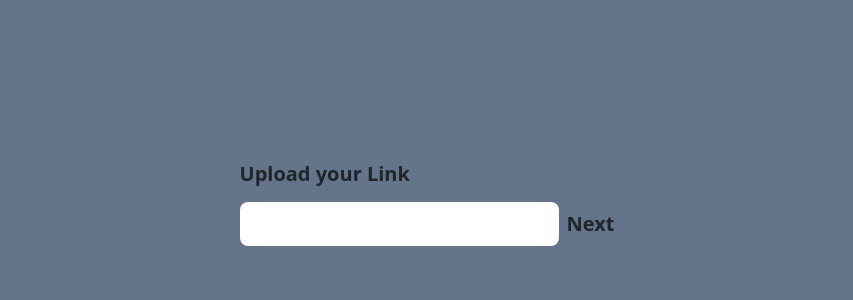
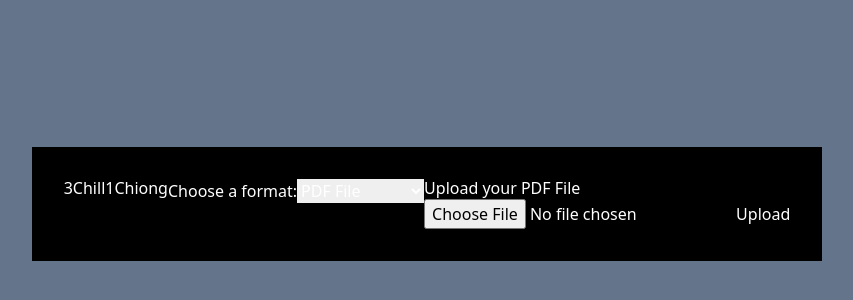
Before and after one commit to RowenTey/lazy-docs, a React (Vite) app in the folder web-app/: page / in a window 1280 px wide. Shown: the part 196-496 px from the top of the page, without its empty margins (213-1066 px from the left). Built offline with nearby package versions, Linux system fonts and the light colour scheme.

Commit message:
modified

```diff
--- a/web-app/src/App.jsx
+++ b/web-app/src/App.jsx
@@ -7,7 +7,7 @@ import Start from "./components/Start/Start";
 function App() {
   return (
     <div className="bg-slate-500 w-screen h-screen flex justify-center items-center">
-      <WebpageUploader />
+      <Start />
     </div>
   );
 }
--- a/web-app/src/components/PDFUploader/PDFUploader.jsx
+++ b/web-app/src/components/PDFUploader/PDFUploader.jsx
@@ -29,7 +29,7 @@ const PDFUploader = () => {
   return (
     <div className="pdf-box">
       <form onSubmit={handleFormSubmit}>
-        <h1>Upload your PDF file</h1>
+        <h1>Upload your PDF File</h1>
         <div className="upload-box">
           <input type="file" onChange={handleFileInputChange} />
           <button type="submit">Upload</button>
--- a/web-app/src/components/Start/Start.jsx
+++ b/web-app/src/components/Start/Start.jsx
@@ -1,11 +1,27 @@
+import React, { useEffect, useState } from "react";
+import PDFUploader from "../PDFUploader/PDFUploader";
+import WebpageUploader from "../WebpageUploader/WebpageUploader";
+
 const Start = () => {
+  // 0: pdf, 1: web
+  const [format, setFormat] = useState(0);
+
+  const selectHandler = (e) => {
+    setFormat((pre) => e.target.value);
+  };
+
   return (
-    <div className="start-box">
-      <h1>3Chiong1Chill</h1>
-      <div className="btns">
-        <button>PDF</button>
-        <button>Webpages</button>
+    <div className="bg-black text-white flex m-8 p-8">
+      <h1>3Chill1Chiong</h1>
+      <div>
+        <label htmlFor="file-format">Choose a format: </label>
+        <select name="file-format" id="file-format" onChange={selectHandler}>
+          <option value="0">PDF File</option>
+          <option value="1">Webpage Link</option>
+        </select>
       </div>
+      {format == 0 && <PDFUploader />}
+      {format == 1 && <WebpageUploader />}
     </div>
   );
 };
--- a/web-app/src/components/WebpageUploader/WebpageUploader.jsx
+++ b/web-app/src/components/WebpageUploader/WebpageUploader.jsx
@@ -1,10 +1,26 @@
+import React, { useState } from "react";
 const WebpageUploader = () => {
+  const [url, setUrl] = useState(null);
+
+  const uploadHandler = (e) => {
+    setUrl(e.target[0].value);
+    console.log(e.target[0].value);
+    e.preventDefault();
+  };
   return (
-    <div className="flex flex-col text-xl gap-3 font-extrabold">
+    <div className="flex flex-col text-xl gap-3 font-extrabold bg-black text-white ">
       <h1>Upload your Link</h1>
       <div className="flex flex-row gap-2">
-        <input type="url" className="rounded-lg p-2"></input>
-        <button>Next</button>
+        <form on onSubmit={uploadHandler}>
+          <input
+            type="url"
+            placeholder="https://example.com"
+            pattern="https://.*"
+            required
+            className="rounded-lg p-2"
+          ></input>
+          <button type="submit">Upload</button>
+        </form>
       </div>
     </div>
   );
```
